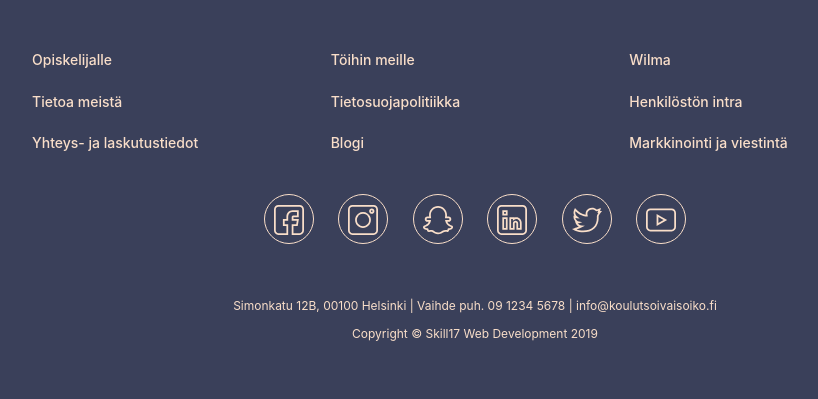
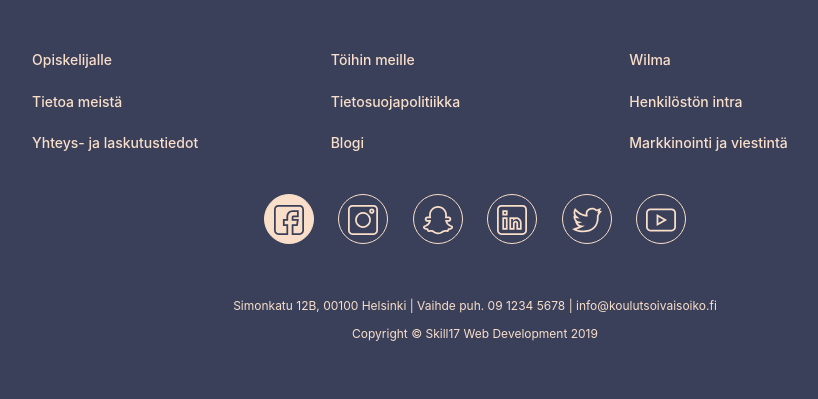
Before and after one commit to matias-kronlund/Taitaja-2020, a PHP site: page / in a window 1280 px wide, with the pointer over the restyled element. Shown: the part 801-1200 px from the top of the page, without its empty margins (165-983 px from the left). Run offline with PHP 8.4, Linux system fonts and the light colour scheme.

Commit message:
Hover to social medias

```diff
--- a/src/style/footer.css
+++ b/src/style/footer.css
@@ -20,6 +20,12 @@ footer .some a{
     margin: 10px;
     background: #3A405A;
     border: 1px solid #F9DEC9;
+}
+footer .some a:hover{
+    background: #F9DEC9;
+}
+footer .some a:hover svg path{
+    fill: #3A405A;
 }
 a svg{
     margin: auto;
```
